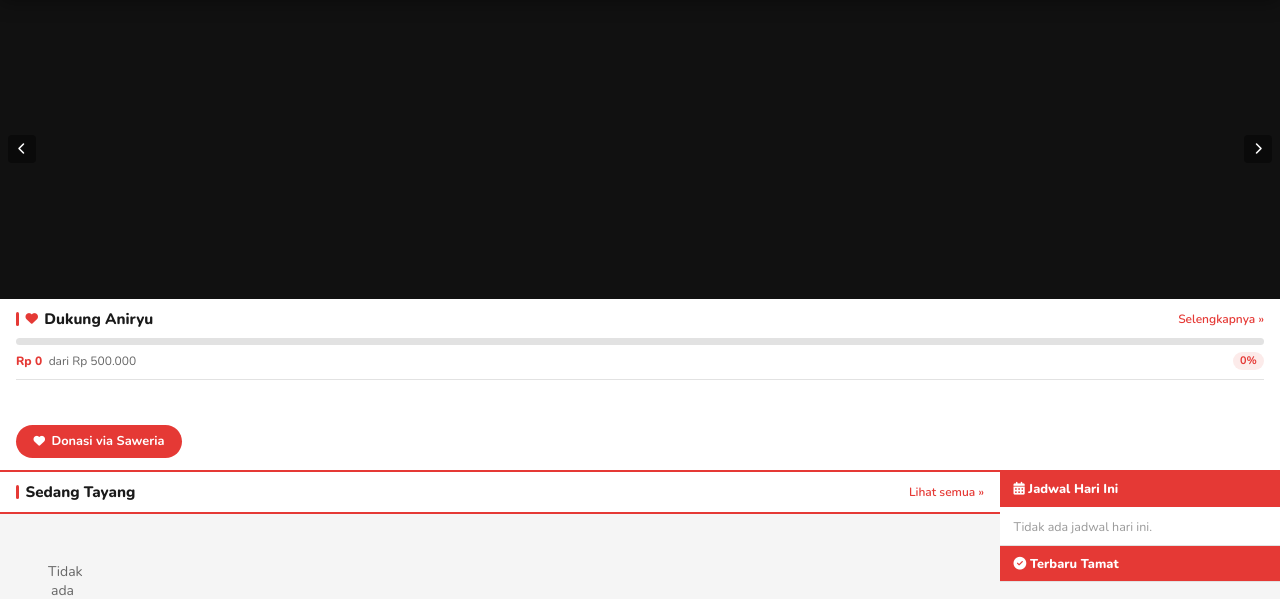
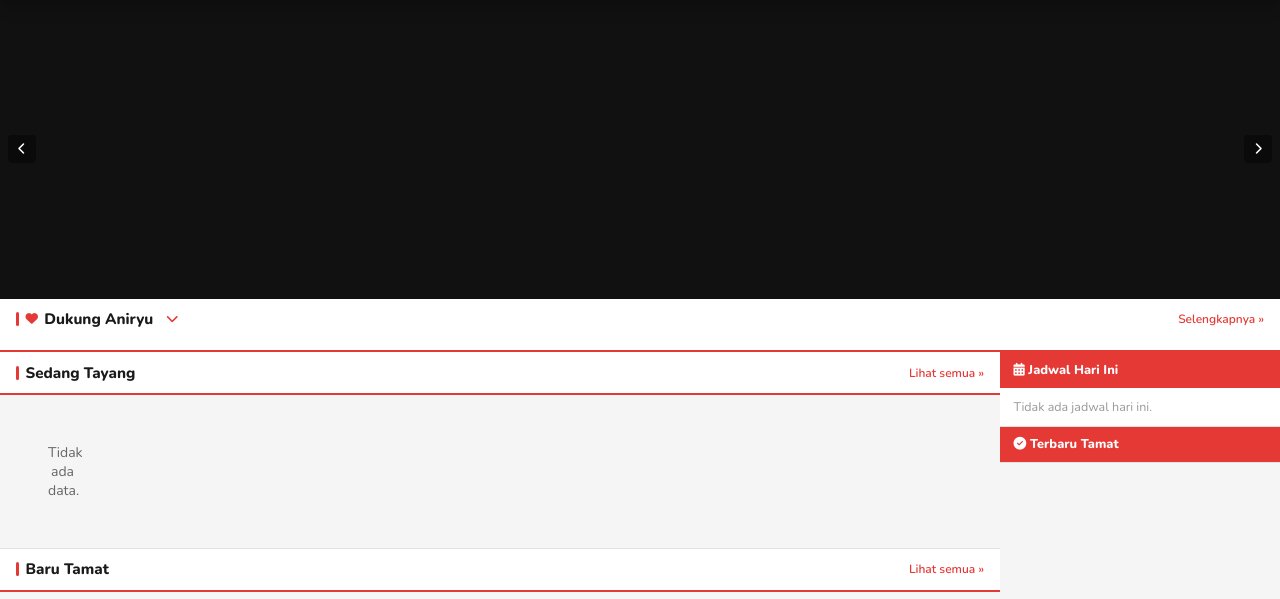
Before and after one commit to RMBLOGG/Aniryu, a Flask app: page / in a window 1280 px wide. Shown: the part 58-657 px from the top of the page. Run offline with Flask 3, Linux system fonts and the light colour scheme; data that the repository does not hold is empty.

Commit message:
Add files via upload

```diff
--- a/templates/index.html
+++ b/templates/index.html
@@ -105,6 +105,23 @@
 }
 .donasi-mini-btn:hover { background: var(--accent2); transform: translateY(-1px); }
 .donasi-mini-btn i { font-size: 0.72rem; }
+.donasi-mini-body {
+  overflow: hidden;
+  max-height: 0;
+  transition: max-height 0.35s ease, padding 0.35s ease;
+  padding: 0;
+}
+.donasi-mini-body.open {
+  max-height: 500px;
+  padding: 0.55rem 0 0;
+}
+.donasi-mini-toggle {
+  color: var(--muted);
+  font-size: 0.75rem;
+  transition: transform 0.3s;
+  margin-left: 0.4rem;
+}
+.donasi-mini-toggle.open { transform: rotate(180deg); }
 </style>
 {% endblock %}
 
@@ -120,10 +137,11 @@
 
 <!-- Donasi Mini Widget -->
 <div class="donasi-mini" id="donasiMini" style="display:none">
-  <div class="donasi-mini-top">
-    <div class="donasi-mini-title"><i class="fa fa-heart"></i> Dukung Aniryu</div>
-    <a href="/donasi" class="donasi-mini-link">Selengkapnya »</a>
+  <div class="donasi-mini-top" id="donasiToggle" style="cursor:pointer" onclick="toggleDonasiMini()">
+    <div class="donasi-mini-title"><i class="fa fa-heart"></i> Dukung Aniryu <i class="fa fa-chevron-down donasi-mini-toggle" id="donasiChevron"></i></div>
+    <a href="/donasi" class="donasi-mini-link" onclick="event.stopPropagation()">Selengkapnya »</a>
   </div>
+  <div class="donasi-mini-body" id="donasiBody">
     <div class="donasi-mini-progress-wrap">
       <div class="donasi-mini-bar" id="miniBar"></div>
     </div>
@@ -134,6 +152,7 @@
     </div>
     <div class="donasi-mini-lb" id="miniLb"></div>
     <a href="https://saweria.co/Dayynime" target="_blank" class="donasi-mini-btn"><i class="fa fa-heart"></i> Donasi via Saweria</a>
+  </div>
 </div>
 
 <div class="layout-grid">
@@ -276,6 +295,14 @@ async function loadScheduleToday() {
     </div>`).join('');
 }
 
+function toggleDonasiMini() {
+  const body = document.getElementById('donasiBody');
+  const chevron = document.getElementById('donasiChevron');
+  const isOpen = body.classList.toggle('open');
+  chevron.classList.toggle('open', isOpen);
+  if (isOpen) setTimeout(() => { document.getElementById('miniBar').style.width = (window._donasiPersen||0)+'%'; }, 50);
+}
+
 async function loadDonasiMini() {
   try {
     const fmt = n => "Rp " + Number(n).toLocaleString("id-ID");
@@ -289,7 +316,7 @@ async function loadDonasiMini() {
     document.getElementById('miniTerkumpul').textContent = fmt(tRes.terkumpul||0);
     document.getElementById('miniTarget').textContent = 'dari ' + fmt(tRes.target||0);
     document.getElementById('miniPersen').textContent = (tRes.persen||0) + '%';
-    setTimeout(()=>{ document.getElementById('miniBar').style.width = (tRes.persen||0)+'%'; }, 200);
+    window._donasiPersen = tRes.persen||0;
 
     const lb = document.getElementById('miniLb');
     if (lRes.length) {
```
Lines whose indentation alone changed are shown as unchanged.
